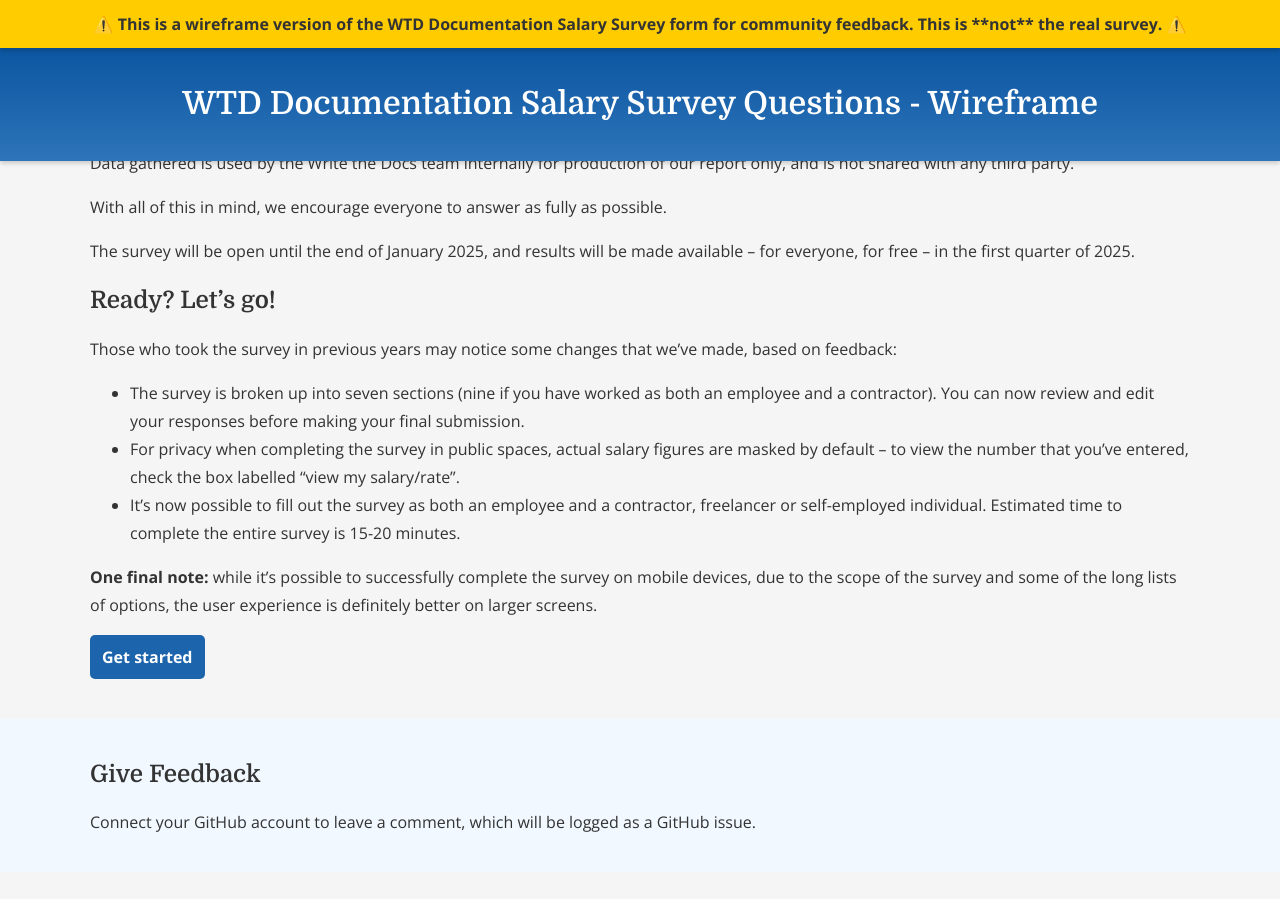
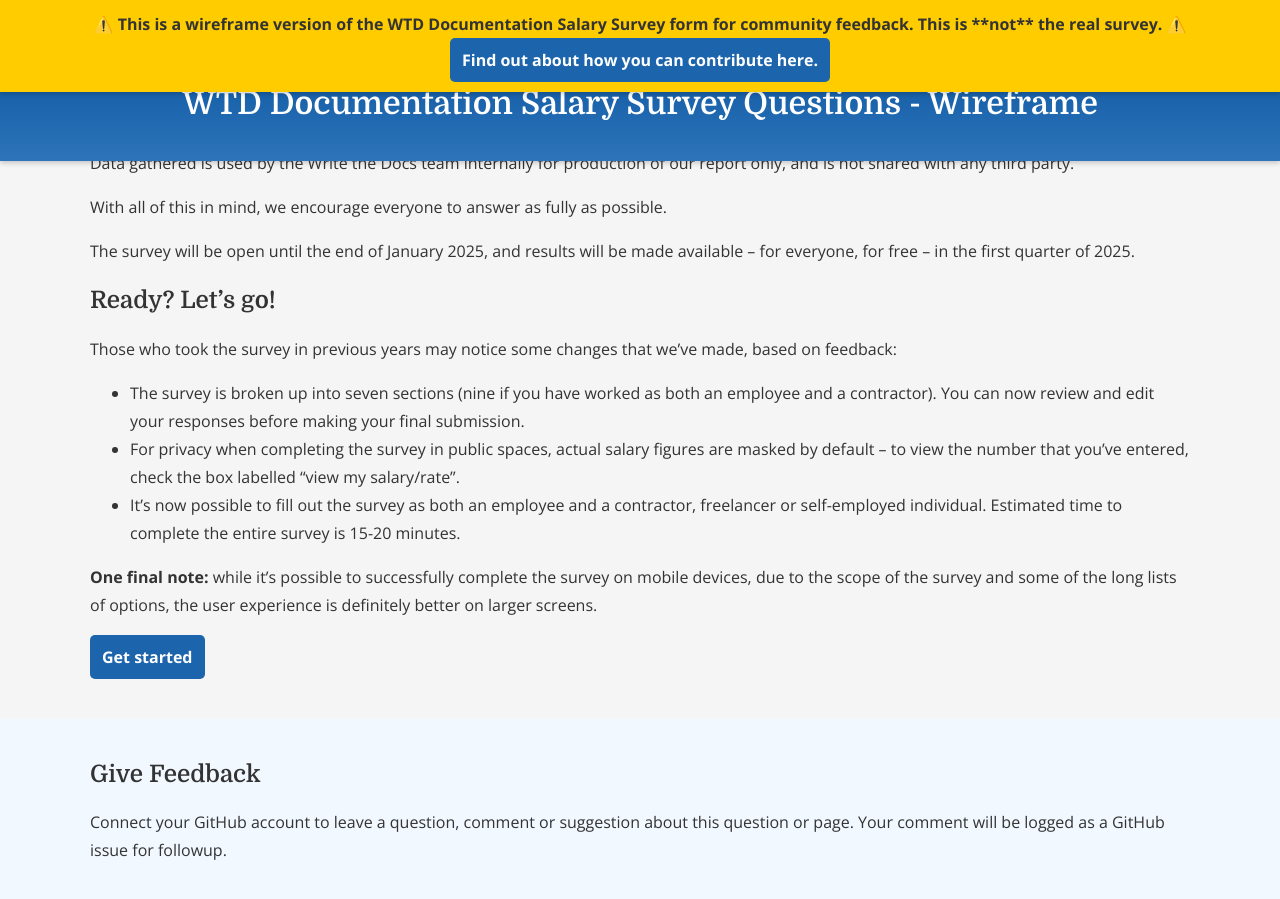
Before and after one commit to writethedocs/salary-survey, a Jekyll site: the page built from index.md, in a window 1280 px wide and 900 px high, scrolled down 1000 px. Built offline with Jekyll 4.4.1, drawn with Linux system fonts in a browser that asks for light colours; comment, search, counter and statistics services are not loaded; before the commit the page ends 1872 px from its top, so only the background shows below that.

Commit message:
link to readme

```diff
--- a/_layouts/default.html
+++ b/_layouts/default.html
@@ -11,6 +11,7 @@
 <body>
     <div id="info-bar">
         ⚠️ This is a wireframe version of the WTD Documentation Salary Survey form for community feedback. This is **not** the real survey. ⚠️
+        <br><a href="https://github.com/writethedocs/salary-survey?tab=readme-ov-file#write-the-docs-annual-documentation-salary-survey" target="_blank">Find out about how you can contribute here.</a>
     </div>
     <header>
         <h1>{{ site.title }}</h1>
@@ -21,7 +22,7 @@
     <footer style="margin-top:40px;background-color:#f1f8ff;padding:20px 80px">
         <div style="width: 100%; max-width: 1100px; margin: auto">
             <h2>Give Feedback</h2>
-            <p>Connect your GitHub account to leave a comment, which will be logged as a GitHub issue. </p>
+            <p>Connect your GitHub account to leave a question, comment or suggestion about this question or page. Your comment will be logged as a GitHub issue for followup. </p>
             <script src="https://utteranc.es/client.js"
                 repo="writethedocs/salary-survey"
                 issue-term="pathname"
```
